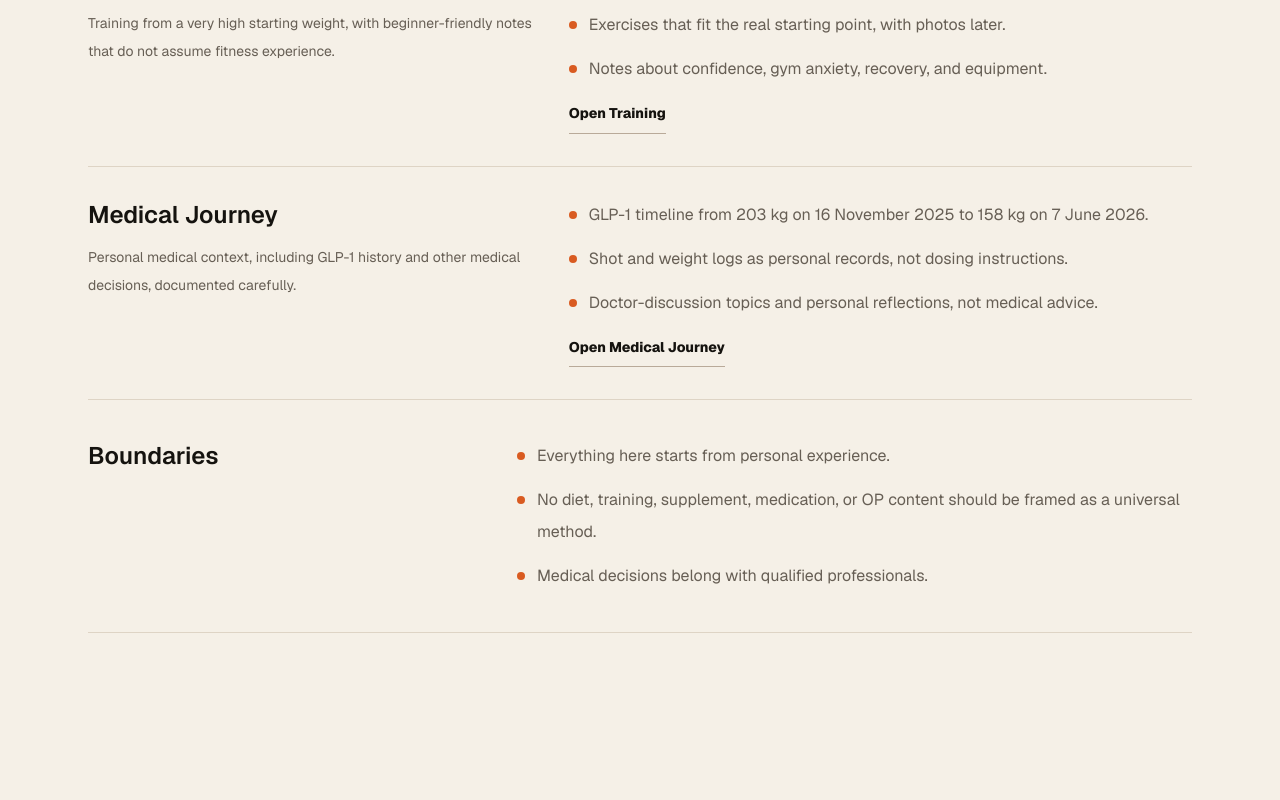
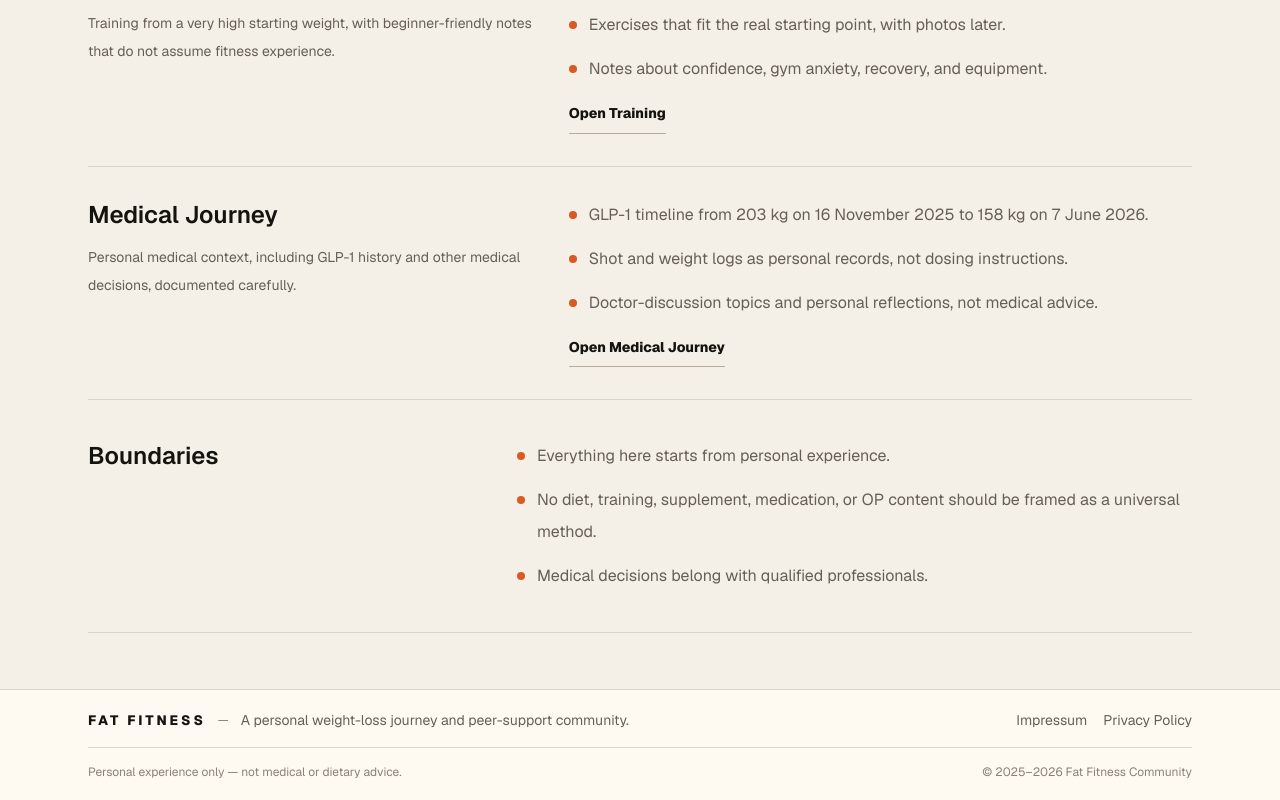
Before and after one commit to Hajjaroov/FAT-FITNESS, a Next.js app in the folder frontend/fatfitness-web/: page /journal in a window 1280 px wide. Shown: the part 779-1579 px from the top of the page. Before the commit the page ends 1468 px from the top, so only its background shows below. Built offline with nearby package versions, Linux system fonts and the light colour scheme; no server answers.

Commit message:
feat(footer): add site footer with nav, legal placeholders, and medical disclaimer

```diff
--- a/frontend/fatfitness-web/src/app/_components/PageShell.tsx
+++ b/frontend/fatfitness-web/src/app/_components/PageShell.tsx
@@ -2,6 +2,7 @@
 
 import type { ReactNode } from "react";
 import { SiteHeader } from "@/app/_components/SiteHeader";
+import { SiteFooter } from "@/app/_components/SiteFooter";
 
 type PageShellProps = {
   children: ReactNode;
@@ -10,13 +11,14 @@ type PageShellProps = {
 
 export function PageShell({ children, className = "" }: PageShellProps) {
   return (
-    <div className="site-page">
+    <div className="site-page flex flex-col">
       <SiteHeader />
       <main
-        className={`mx-auto flex w-full max-w-6xl flex-col px-6 py-10 sm:py-14 ${className}`}
+        className={`mx-auto flex w-full max-w-6xl flex-1 flex-col px-6 py-10 sm:py-14 ${className}`}
       >
         {children}
       </main>
+      <SiteFooter />
     </div>
   );
 }
--- /dev/null
+++ b/frontend/fatfitness-web/src/app/_components/SiteFooter.tsx
@@ -0,0 +1,37 @@
+"use client";
+
+import Link from "next/link";
+import { useLocalizedContent } from "@/app/_components/LocaleProvider";
+import { siteCopy } from "@/content/site";
+
+export function SiteFooter() {
+  const copy = useLocalizedContent(siteCopy);
+
+  return (
+    <footer className="site-footer">
+      <div className="mx-auto w-full max-w-6xl px-6 py-5">
+        <div className="flex flex-col gap-3 sm:flex-row sm:items-center sm:justify-between">
+          <div className="flex items-center gap-3">
+            <p className="site-brand">{copy.brand}</p>
+            <span className="site-subtle text-xs" aria-hidden="true">—</span>
+            <p className="site-muted text-sm">{copy.footer.tagline}</p>
+          </div>
+
+          <div className="flex items-center gap-4">
+            <Link href="/impressum" className="site-footer-link">
+              {copy.footer.impressum}
+            </Link>
+            <Link href="/privacy" className="site-footer-link">
+              {copy.footer.privacy}
+            </Link>
+          </div>
+        </div>
+
+        <div className="site-divider mt-4 flex flex-col gap-1 border-t pt-4 sm:flex-row sm:items-center sm:justify-between">
+          <p className="site-subtle text-xs">{copy.footer.disclaimer}</p>
+          <p className="site-subtle text-xs">{copy.footer.copyright}</p>
+        </div>
+      </div>
+    </footer>
+  );
+}
--- a/frontend/fatfitness-web/src/app/globals.css
+++ b/frontend/fatfitness-web/src/app/globals.css
@@ -86,6 +86,30 @@ body {
   border-bottom: 1px solid var(--color-border);
   background: rgb(var(--color-surface-rgb) / 0.82);
   backdrop-filter: blur(18px);
+}
+
+.site-footer {
+  margin-top: auto;
+  border-top: 1px solid var(--color-border);
+  background: var(--color-surface);
+}
+
+.site-footer-heading {
+  font-size: 0.75rem;
+  font-weight: 700;
+  letter-spacing: 0.1em;
+  text-transform: uppercase;
+  color: var(--color-text);
+}
+
+.site-footer-link {
+  font-size: 0.875rem;
+  color: var(--color-muted);
+  transition: color 160ms ease;
+}
+
+.site-footer-link:hover {
+  color: var(--color-text);
 }
 
 .site-brand {
--- /dev/null
+++ b/frontend/fatfitness-web/src/app/impressum/page.tsx
@@ -0,0 +1,10 @@
+import type { Metadata } from "next";
+import { PlaceholderPage } from "@/app/_components/PlaceholderPage";
+
+export const metadata: Metadata = {
+  title: "Impressum | Fat Fitness Community",
+};
+
+export default function ImpressumPage() {
+  return <PlaceholderPage title="Impressum" />;
+}
--- /dev/null
+++ b/frontend/fatfitness-web/src/app/privacy/page.tsx
@@ -0,0 +1,10 @@
+import type { Metadata } from "next";
+import { PlaceholderPage } from "@/app/_components/PlaceholderPage";
+
+export const metadata: Metadata = {
+  title: "Privacy Policy | Fat Fitness Community",
+};
+
+export default function PrivacyPage() {
+  return <PlaceholderPage title="Privacy Policy / Datenschutz" />;
+}
--- a/frontend/fatfitness-web/src/content/site.ts
+++ b/frontend/fatfitness-web/src/content/site.ts
@@ -47,6 +47,14 @@ export const siteCopy = {
       backToJournal: "Back to Journal",
       open: "Open",
     },
+    footer: {
+      tagline: "A personal weight-loss journey and peer-support community.",
+      legalTitle: "Legal",
+      impressum: "Impressum",
+      privacy: "Privacy Policy",
+      disclaimer: "Personal experience only — not medical or dietary advice.",
+      copyright: "© 2025–2026 Fat Fitness Community",
+    },
     placeholder: {
       eyebrow: "Placeholder page",
       body: "This page is only a temporary placeholder and will be worked on in a later milestone.",
@@ -79,6 +87,14 @@ export const siteCopy = {
       backToJournal: "Zurück zum Journal",
       open: "Öffnen",
     },
+    footer: {
+      tagline: "Eine persönliche Abnehmreise und Peer-Support-Community.",
+      legalTitle: "Rechtliches",
+      impressum: "Impressum",
+      privacy: "Datenschutz",
+      disclaimer: "Persönliche Erfahrung — keine medizinische oder ernährungsmedizinische Beratung.",
+      copyright: "© 2025–2026 Fat Fitness Community",
+    },
     placeholder: {
       eyebrow: "Platzhalterseite",
       body: "Diese Seite ist vorerst nur ein Platzhalter und wird in einem späteren Meilenstein ausgearbeitet.",
```
